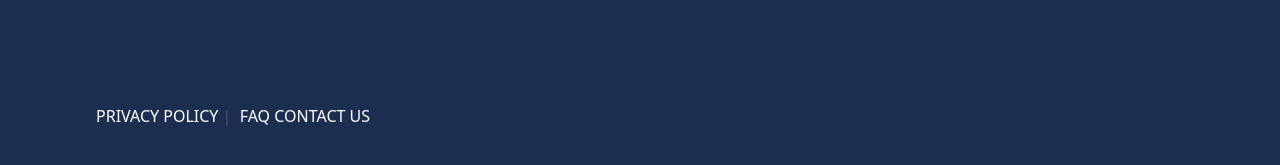
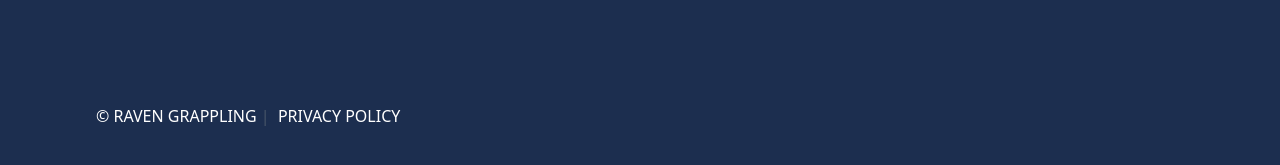
Before and after one commit to RavenGrappling/RavenGrappling.github.io, a Jekyll site: the page built from pages/index.html, in a window 1280 px wide and 900 px high, scrolled down 2310 px. Shown: the part 724-889 px from the top of the window. Built offline with Jekyll 4.4.1, drawn with Linux system fonts in a browser that asks for light colours.

Commit message:
Update footer.html

```diff
--- a/_includes/layout/footer.html
+++ b/_includes/layout/footer.html
@@ -43,11 +43,9 @@
 
   <section>
     <div>
+      <a>© RAVEN GRAPPLING</a>
+       |
       <a href="{{ }}">PRIVACY POLICY</a>
-       |
-      <a href="{{ }}">FAQ</a>
-
-      <a href="{{ }}">CONTACT US</a>
     </div>
   </section>
 </footer>
```
